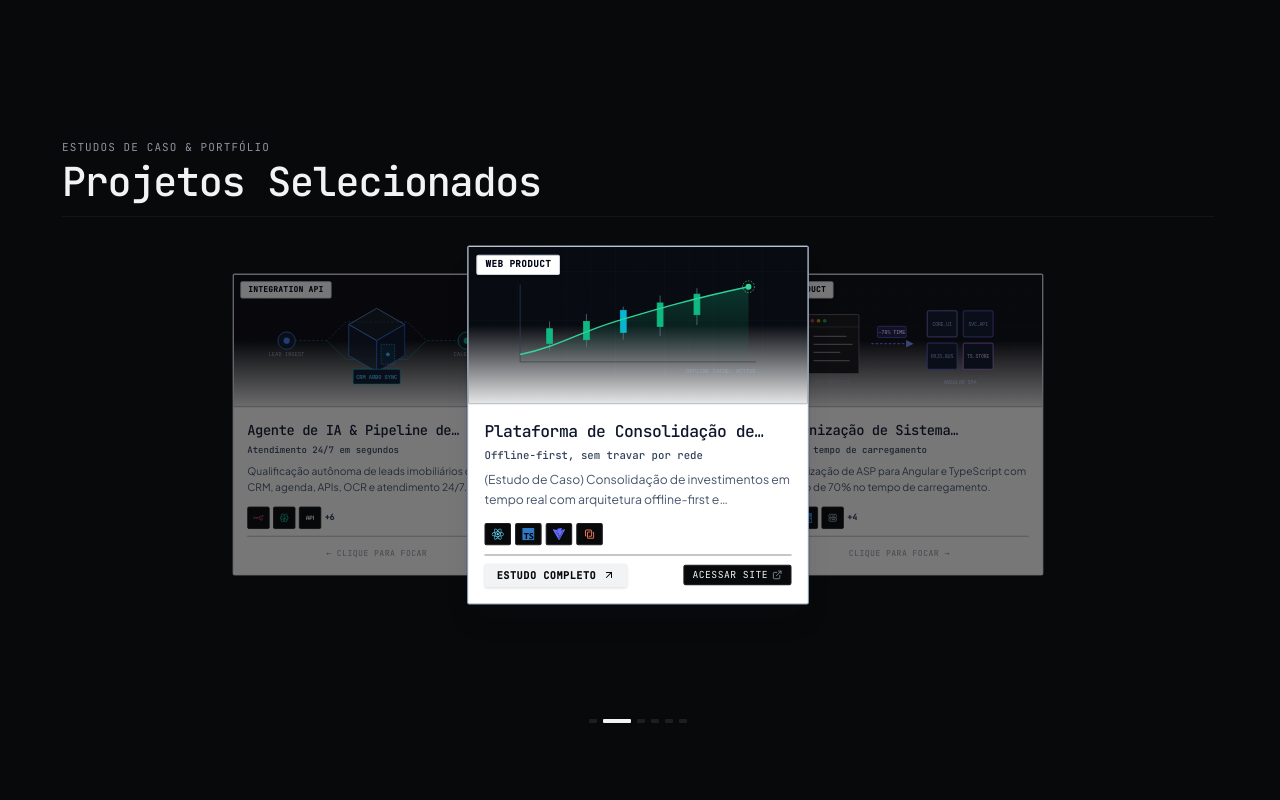
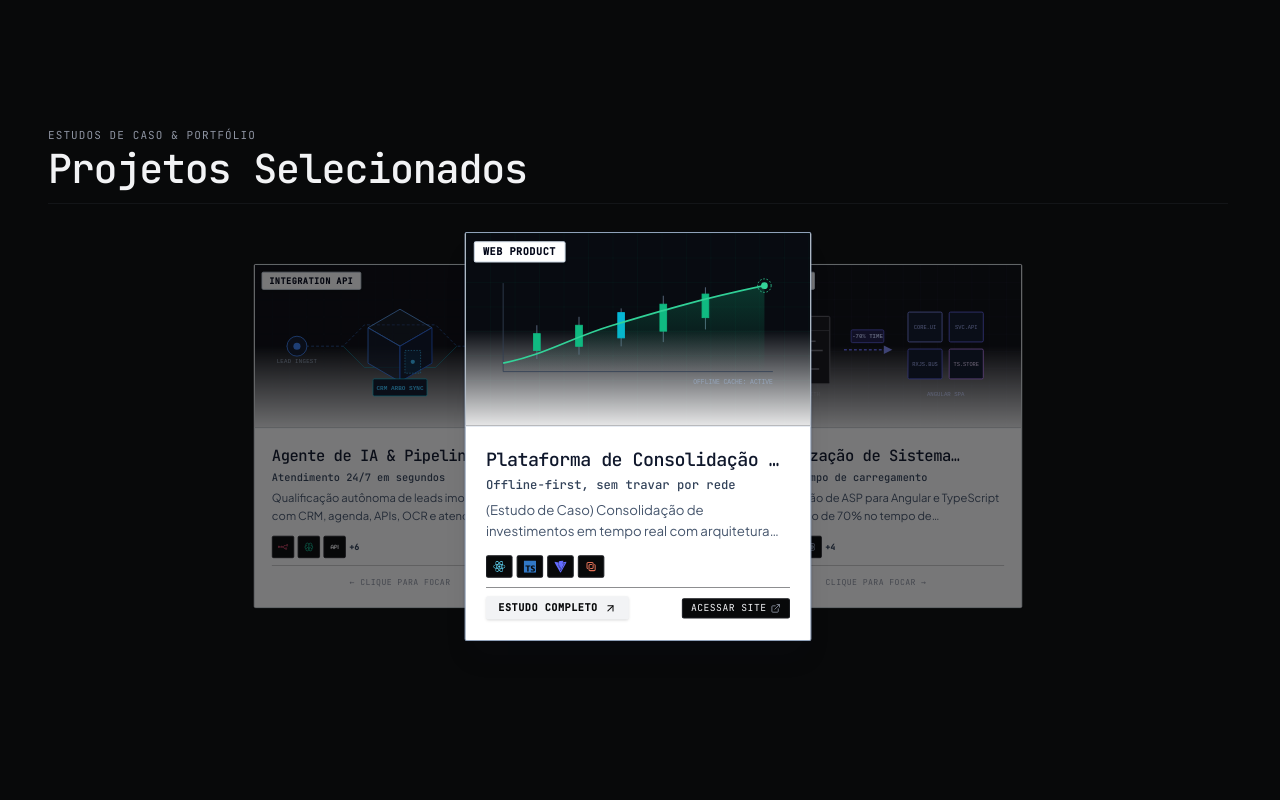
Before and after one commit to Wallace-Pereira1/portfolio-wallace, a React (Vite) app: page / in a window 1280 px wide. Shown: the part 880-1680 px from the top of the page. Built offline with nearby package versions, Linux system fonts and the light colour scheme.

Commit message:
Update layout and dimensions in HomePage and ProjectsList components; enhance responsiveness and visual consistency

```diff
--- a/src/components/ProjectsList.tsx
+++ b/src/components/ProjectsList.tsx
@@ -120,13 +120,13 @@ export default function ProjectsList({ projects, language }: ProjectsListProps)
 
       {/* 2. Palco do Carrossel Pirâmide com Animação Fluida Sem Travamentos */}
       <div
-        className="relative w-full h-[400px] sm:h-[430px] md:h-[450px] overflow-hidden sm:overflow-visible py-2 flex items-center justify-center"
+        className="relative w-full h-[410px] sm:h-[450px] md:h-[520px] lg:h-[550px] overflow-hidden sm:overflow-visible py-2 flex items-center justify-center"
         onMouseEnter={() => setIsHovered(true)}
         onMouseLeave={() => setIsHovered(false)}
         onTouchStart={handleTouchStart}
         onTouchEnd={handleTouchEnd}
       >
-        <div className="relative w-full h-full max-w-6xl mx-auto flex items-center justify-center">
+        <div className="relative w-full h-full max-w-6xl xl:max-w-7xl mx-auto flex items-center justify-center">
           {projects.map((project, index) => {
             const diff = getCircularDiff(index, currentIndex, total);
             const isCenter = diff === 0;
@@ -154,25 +154,25 @@ export default function ProjectsList({ projects, language }: ProjectsListProps)
               zIndex = 30;
               pointerEvents = 'auto';
             } else if (isLeft) {
-              targetX = 'calc(-50% - 78%)';
+              targetX = 'calc(-50% - 70%)';
               scale = 0.86;
               opacity = 0.45;
               zIndex = 15;
               pointerEvents = 'auto';
             } else if (isRight) {
-              targetX = 'calc(-50% + 78%)';
+              targetX = 'calc(-50% + 70%)';
               scale = 0.86;
               opacity = 0.45;
               zIndex = 15;
               pointerEvents = 'auto';
             } else if (isFarLeft) {
-              targetX = 'calc(-50% - 150%)';
+              targetX = 'calc(-50% - 140%)';
               scale = 0.74;
               opacity = 0;
               zIndex = 0;
               pointerEvents = 'none';
             } else if (isFarRight) {
-              targetX = 'calc(-50% + 150%)';
+              targetX = 'calc(-50% + 140%)';
               scale = 0.74;
               opacity = 0;
               zIndex = 0;
@@ -199,7 +199,7 @@ export default function ProjectsList({ projects, language }: ProjectsListProps)
                   top: 0,
                   pointerEvents,
                 }}
-                className={`w-[80vw] max-w-[335px] sm:w-[350px] md:w-[380px] lg:w-[395px] origin-center ${
+                className={`w-[82vw] max-w-[340px] sm:w-[380px] md:w-[470px] lg:w-[530px] xl:w-[560px] origin-center ${
                   !isCenter ? 'cursor-pointer hover:opacity-80 transition-opacity' : ''
                 }`}
                 onClick={() => {
@@ -290,7 +290,7 @@ function ProjectCardItem({
       }`}
     >
       {/* Capa do Projeto: Capa Vetorial Ultra Minimalista customizada por projeto */}
-      <div className="relative w-full aspect-[16/9] max-h-[140px] sm:max-h-[155px] overflow-hidden bg-slate-50 dark:bg-[#090a0e] shrink-0 border-b border-slate-200 dark:border-theme-border/60">
+      <div className="relative w-full aspect-[16/9] max-h-[155px] sm:max-h-[175px] md:max-h-[225px] lg:max-h-[250px] overflow-hidden bg-slate-50 dark:bg-[#090a0e] shrink-0 border-b border-slate-200 dark:border-theme-border/60">
         <ProjectMinimalCover
           projectId={project.id}
           isCenter={isCenter}
@@ -303,22 +303,22 @@ function ProjectCardItem({
 
         {/* Selo de Categoria (Alto Contraste em Modo Claro e Escuro) */}
         <div className="absolute top-2 left-2 flex items-center gap-1.5 z-10">
-          <span className="font-mono text-[9px] uppercase tracking-wider px-2 py-0.5 bg-white dark:bg-[#12141c] text-slate-950 dark:text-zinc-100 font-bold rounded-[2px] shadow-sm border border-slate-300 dark:border-white/20">
+          <span className="font-mono text-[9px] md:text-[10px] uppercase tracking-wider px-2 py-0.5 bg-white dark:bg-[#12141c] text-slate-950 dark:text-zinc-100 font-bold rounded-[2px] shadow-sm border border-slate-300 dark:border-white/20">
             {project.category.replace('_', ' ')}
           </span>
         </div>
       </div>
 
       {/* Conteúdo do Card */}
-      <div className="p-3.5 sm:p-4 flex-1 flex flex-col justify-between space-y-2">
+      <div className="p-3.5 sm:p-4 md:p-5 flex-1 flex flex-col justify-between space-y-2">
         <div className="space-y-1">
-          <h3 className="font-serif text-[15px] sm:text-base font-medium text-slate-900 dark:text-theme-text leading-snug line-clamp-1">
+          <h3 className="font-serif text-[15px] sm:text-base md:text-[17px] lg:text-lg font-medium text-slate-900 dark:text-theme-text leading-snug line-clamp-1">
             {project.title}
           </h3>
-          <p className="font-mono text-[10.5px] text-slate-700 dark:text-theme-dim line-clamp-1 font-medium">
+          <p className="font-mono text-[10.5px] md:text-xs text-slate-700 dark:text-theme-dim line-clamp-1 font-medium">
             {project.subtitle || highlight}
           </p>
-          <p className="text-xs text-slate-600 dark:text-theme-muted line-clamp-2 leading-relaxed pt-0.5 font-normal">
+          <p className="text-xs md:text-[13px] text-slate-600 dark:text-theme-muted line-clamp-2 leading-relaxed pt-0.5 font-normal">
             {project.description || project.tagline}
           </p>
         </div>
--- a/src/pages/HomePage.tsx
+++ b/src/pages/HomePage.tsx
@@ -44,7 +44,7 @@ export default function HomePage() {
         id="projetos"
         className="min-h-[100dvh] flex flex-col justify-center py-16 sm:py-20 md:py-24 bg-transparent px-6 md:px-12 transition-colors relative z-10 snap-start snap-always scroll-mt-6 sm:scroll-mt-10"
       >
-        <div className="max-w-6xl mx-auto w-full relative z-10">
+        <div className="max-w-6xl xl:max-w-7xl mx-auto w-full relative z-10">
           <ProjectsList projects={projects} language={language} />
         </div>
       </section>
```
Also changed, not shown: src/components/ProjectMinimalCover.tsx (+36 -36 lines).
